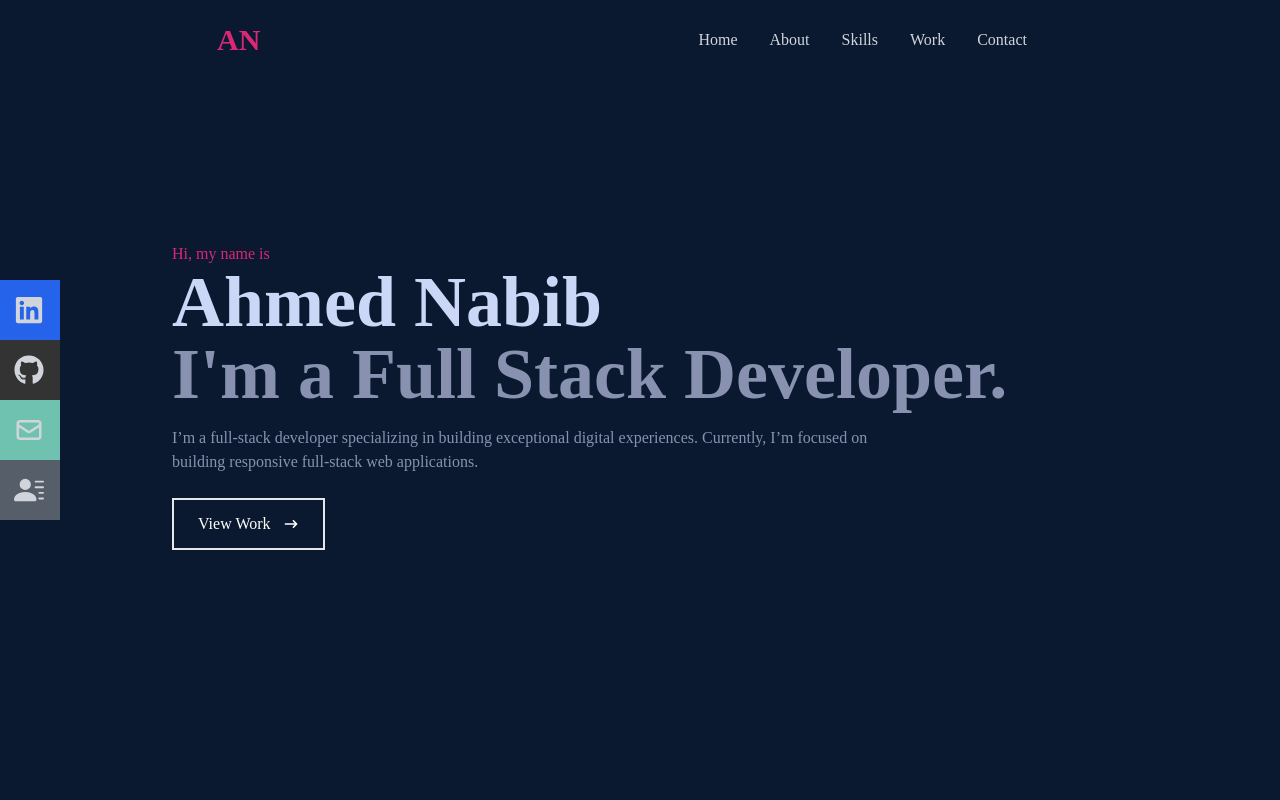
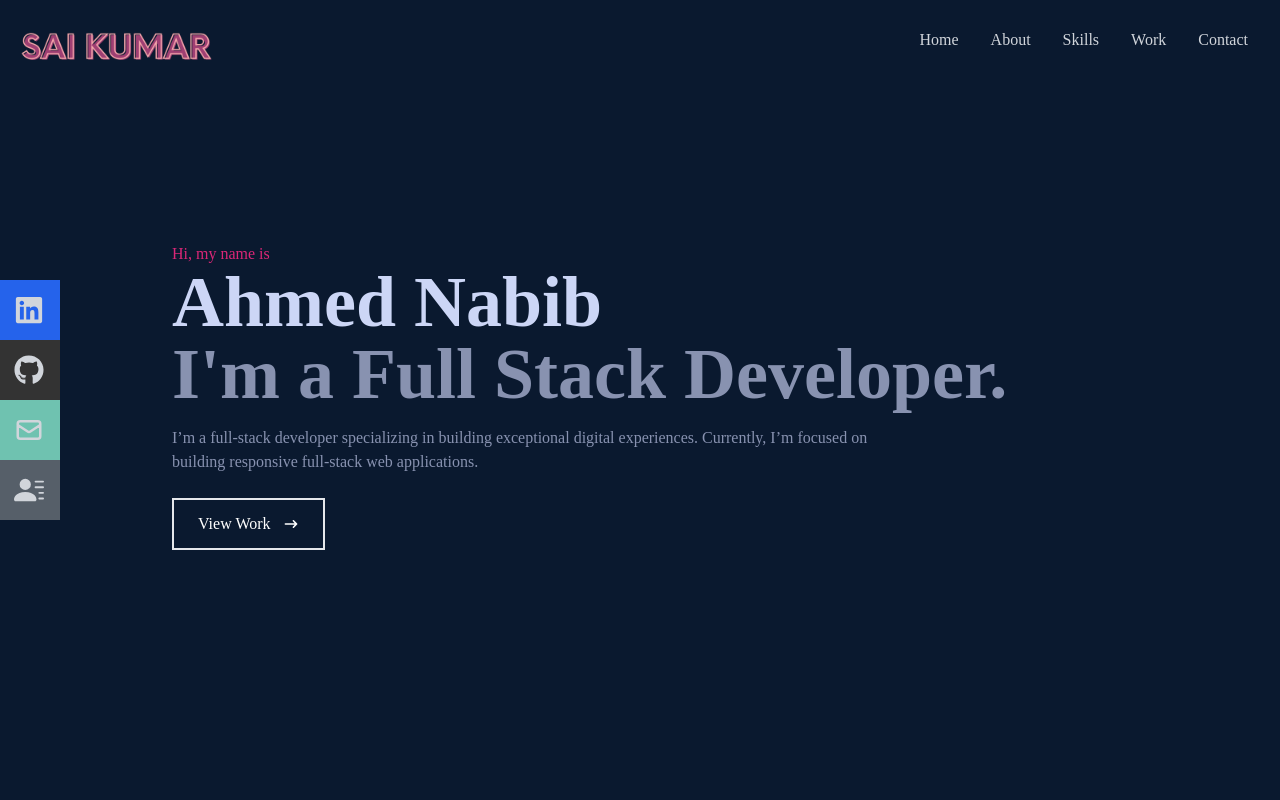
Before and after one commit to AHMEDNABIB/react-portfolio, a React (Vite) app: page / in a window 1280 px wide. Shown: the top 800 px of the page. Built offline with nearby package versions, Linux system fonts and the light colour scheme.

Commit message:
scroll animation added

```diff
--- a/src/components/Contact.jsx
+++ b/src/components/Contact.jsx
@@ -14,7 +14,8 @@ const Contact = () => {
 						Contact
 					</p>
 					<p className="text-gray-300 py-4">
-
+						// Submit the form below or shoot me an email -
+						nabibpallab@gmail.com
 					</p>
 				</div>
 				<input
--- a/src/components/Navbar.jsx
+++ b/src/components/Navbar.jsx
@@ -1,5 +1,4 @@
-import React, { useState } from 'react';
-
+import React, { useState } from "react";
 import {
 	FaBars,
 	FaTimes,
@@ -10,68 +9,136 @@ import {
 } from "react-icons/fa";
 import { HiOutlineMail } from "react-icons/hi";
 import { BsFillPersonLinesFill } from "react-icons/bs";
-import Logo from "../assets/1.jpg";
+import Logo from "../assets/logo.png";
+import { Link } from "react-scroll";
 
 const Navbar = () => {
-     const [nav, setNav] = useState(false);
-      const handleClick = () => setNav(!nav);
-    return (
-		<div className="fixed w-full h-[80px] flex justify-between xl:justify-around items-center px-4 bg-[#0a192f] text-gray-300">
-			<h3 className="text-3xl font-semibold text-pink-600">AN</h3>
-			{/* <div>
+	const [nav, setNav] = useState(false);
+	const handleClick = () => setNav(!nav);
+
+	return (
+		<div className="fixed w-full h-[80px] flex justify-between items-center px-4 bg-[#0a192f] text-gray-300">
+			<div>
 				<img src={Logo} alt="Logo Image" style={{ width: "200px" }} />
-			</div> */}
+			</div>
 
-			<ul className="md:flex  mx-5">
-				<li>Home</li>
-				<li>About</li>
-				<li>Skills</li>
-				<li>Work</li>
-				<li>Contact</li>
+			{/* menu */}
+			<ul className="hidden md:flex">
+				<li>
+					<Link to="home" smooth={true} duration={500}>
+						Home
+					</Link>
+				</li>
+				<li>
+					<Link to="about" smooth={true} duration={500}>
+						About
+					</Link>
+				</li>
+				<li>
+					<Link to="skills" smooth={true} duration={500}>
+						Skills
+					</Link>
+				</li>
+				<li>
+					<Link to="work" smooth={true} duration={500}>
+						Work
+					</Link>
+				</li>
+				<li>
+					<Link to="contact" smooth={true} duration={500}>
+						Contact
+					</Link>
+				</li>
 			</ul>
 
+			{/* Hamburger */}
 			<div onClick={handleClick} className="md:hidden z-10">
 				{!nav ? <FaBars /> : <FaTimes />}
 			</div>
 
+			{/* Mobile menu */}
 			<ul
 				className={
 					!nav
 						? "hidden"
 						: "absolute top-0 left-0 w-full h-screen bg-[#0a192f] flex flex-col justify-center items-center"
 				}>
-				<li className="py-6 text-4xl">Home</li>
-				<li className="py-6 text-4xl">About</li>
-				<li className="py-6 text-4xl">Skills</li>
-				<li className="py-6 text-4xl">Work</li>
-				<li className="py-6 text-4xl">Contact</li>
+				<li className="py-6 text-4xl">
+					<Link
+						onClick={handleClick}
+						to="home"
+						smooth={true}
+						duration={500}>
+						Home
+					</Link>
+				</li>
+				<li className="py-6 text-4xl">
+					{" "}
+					<Link
+						onClick={handleClick}
+						to="about"
+						smooth={true}
+						duration={500}>
+						About
+					</Link>
+				</li>
+				<li className="py-6 text-4xl">
+					{" "}
+					<Link
+						onClick={handleClick}
+						to="skills"
+						smooth={true}
+						duration={500}>
+						Skills
+					</Link>
+				</li>
+				<li className="py-6 text-4xl">
+					{" "}
+					<Link
+						onClick={handleClick}
+						to="work"
+						smooth={true}
+						duration={500}>
+						Work
+					</Link>
+				</li>
+				<li className="py-6 text-4xl">
+					{" "}
+					<Link
+						onClick={handleClick}
+						to="contact"
+						smooth={true}
+						duration={500}>
+						Contact
+					</Link>
+				</li>
 			</ul>
 
 			{/* Social icons */}
 			<div className="hidden lg:flex fixed flex-col top-[35%] left-0">
 				<ul>
-					<li className="w-[160px] h-[60px] flex justify-between items-center ml-[-100px] hover:ml-[0px] duration-300 bg-blue-600">
+					<li className="w-[160px] h-[60px] flex justify-between items-center ml-[-100px] hover:ml-[-10px] duration-300 bg-blue-600">
 						<a
 							className="flex justify-between items-center w-full text-gray-300"
 							href="/">
 							Linkedin <FaLinkedin size={30} />
 						</a>
 					</li>
-					<li className="w-[160px] h-[60px] flex justify-between items-center ml-[-100px] hover:ml-[0px] duration-300 bg-[#333333]">
+					<li className="w-[160px] h-[60px] flex justify-between items-center ml-[-100px] hover:ml-[-10px] duration-300 bg-[#333333]">
 						<a
 							className="flex justify-between items-center w-full text-gray-300"
 							href="/">
 							Github <FaGithub size={30} />
 						</a>
 					</li>
-					<li className="w-[160px] h-[60px] flex justify-between items-center ml-[-100px] hover:ml-[0px] duration-300 bg-[#6fc2b0]">
+					<li className="w-[160px] h-[60px] flex justify-between items-center ml-[-100px] hover:ml-[-10px] duration-300 bg-[#6fc2b0]">
 						<a
 							className="flex justify-between items-center w-full text-gray-300"
 							href="/">
 							Email <HiOutlineMail size={30} />
 						</a>
 					</li>
-					<li className="w-[160px] h-[60px] flex justify-between items-center ml-[-100px] hover:ml-[0px] duration-300 bg-[#565f69]">
+					<li className="w-[160px] h-[60px] flex justify-between items-center ml-[-100px] hover:ml-[-10px] duration-300 bg-[#565f69]">
 						<a
 							className="flex justify-between items-center w-full text-gray-300"
 							href="/">
```
